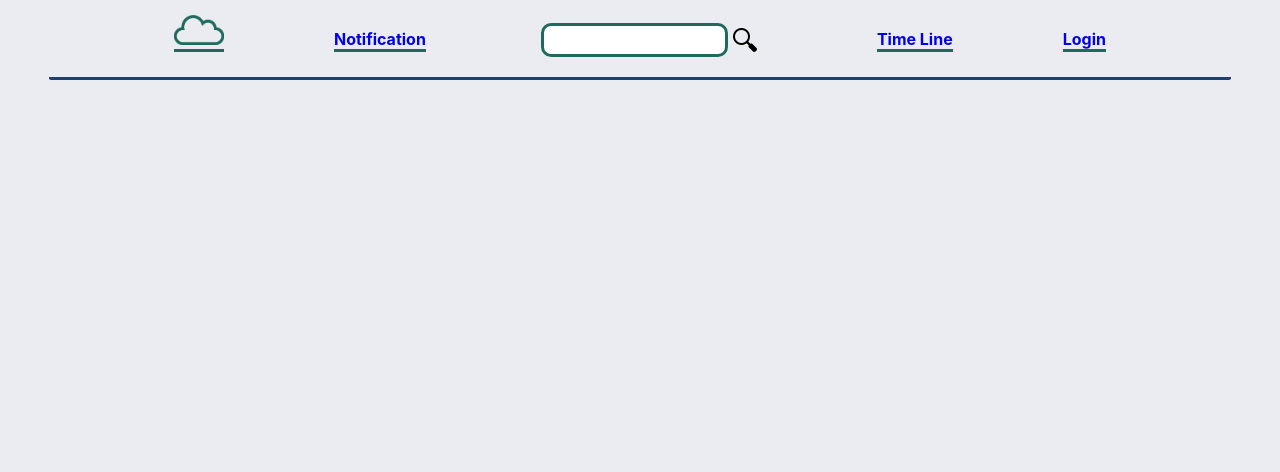
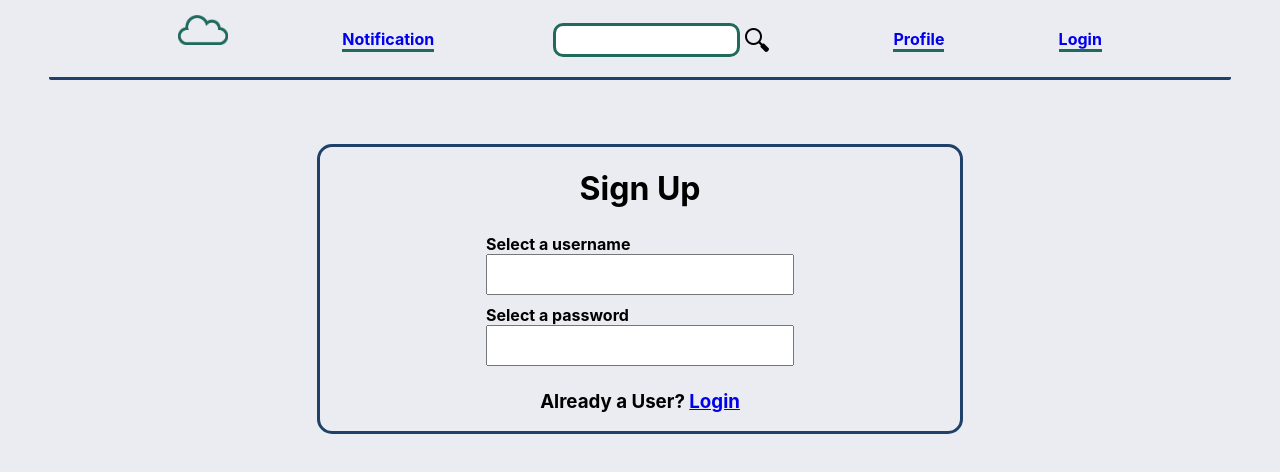
Before and after one commit to jarrod847/Nimbus-Front-End, a React (Create React App) app: page /signup in a window 1280 px wide. Shown: the top 472 px of the page. Built offline with nearby package versions, Linux system fonts and the light colour scheme.

Commit message:
created sign up page

```diff
--- a/src/App.js
+++ b/src/App.js
@@ -5,6 +5,7 @@ import { BrowserRouter as Router, Route } from "react-router-dom";
 import Profile from "./Components/user/profile";
 import Login from "./Components/login-and-sign/login";
 import "./scss/app.scss";
+import SignUp from "./Components/login-and-sign/signUp";
 
 function App() {
   return (
@@ -14,6 +15,7 @@ function App() {
         <Route path="/timeLine" component={TimeLine} />
         <Route path="/profile" component={Profile} />
         <Route path="/login" component={Login} />
+        <Route path="/signup" component={SignUp} />
       </Router>
     </div>
   );
--- a/src/Components/login-and-sign/login.js
+++ b/src/Components/login-and-sign/login.js
@@ -3,7 +3,7 @@ import { Link } from "react-router-dom";
 
 const Login = () => {
   return (
-    <div className="login">
+    <form className="login">
       <h1>Login</h1>
       <span>
         <h3>Username:</h3>
@@ -16,7 +16,7 @@ const Login = () => {
       <h3>
         Dont have an account? <Link to="signup">Sign up!</Link>
       </h3>
-    </div>
+    </form>
   );
 };
 
--- /dev/null
+++ b/src/Components/login-and-sign/signUp.js
@@ -0,0 +1,27 @@
+import React, { useState } from "react";
+import { Link } from "react-router-dom";
+
+const SignUp = () => {
+  const [form, setForm] = useState({
+    username: "",
+    password: "",
+  });
+  return (
+    <div className="login">
+      <h1>Sign Up</h1>
+      <span className="signupSpan">
+        <b>Select a username</b>
+        <input />
+      </span>
+      <span className="signupSpan">
+        <b>Select a password</b>
+        <input />
+      </span>
+      <h3>
+        Already a User? <Link to="/login">Login</Link>
+      </h3>
+    </div>
+  );
+};
+
+export default SignUp;
--- a/src/Components/nav/navBar.js
+++ b/src/Components/nav/navBar.js
@@ -8,7 +8,7 @@ const NavBar = () => {
   return (
     <nav>
       <div className="navLinks">
-        <Link className="links" to="/profile">
+        <Link to="/timeline">
           <img className="icon" src={Icon} />
         </Link>
         <Link className="links" to="/notify">
@@ -18,8 +18,8 @@ const NavBar = () => {
           <input />
           <img src={searchIcon} />
         </span>
-        <Link className="links" to="/timeline">
-          Time Line
+        <Link className="links" to="/profile">
+          Profile
         </Link>
         <Link className="links" to="/login">
           Login
--- a/src/scss/login/login.scss
+++ b/src/scss/login/login.scss
@@ -2,9 +2,8 @@
   display: flex;
   text-align: center;
   flex-direction: column;
-  border: solid #206a5d 3px;
+  border: solid #1f4068 3px;
   width: 50%;
-  height: 25%;
   margin: 5% auto;
   border-radius: 15px;
 
@@ -20,3 +19,15 @@
     }
   }
 }
+
+.signupSpan {
+  display: flex;
+  flex-direction: column;
+  b {
+    display: flex;
+  }
+  input {
+    width: 300px;
+    height: 35px;
+  }
+}
```
